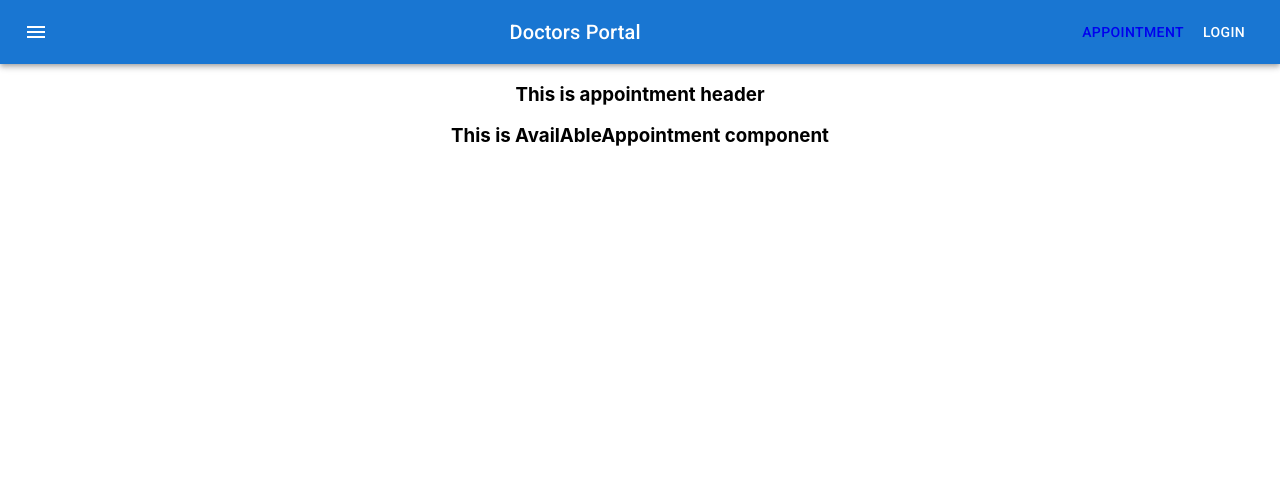
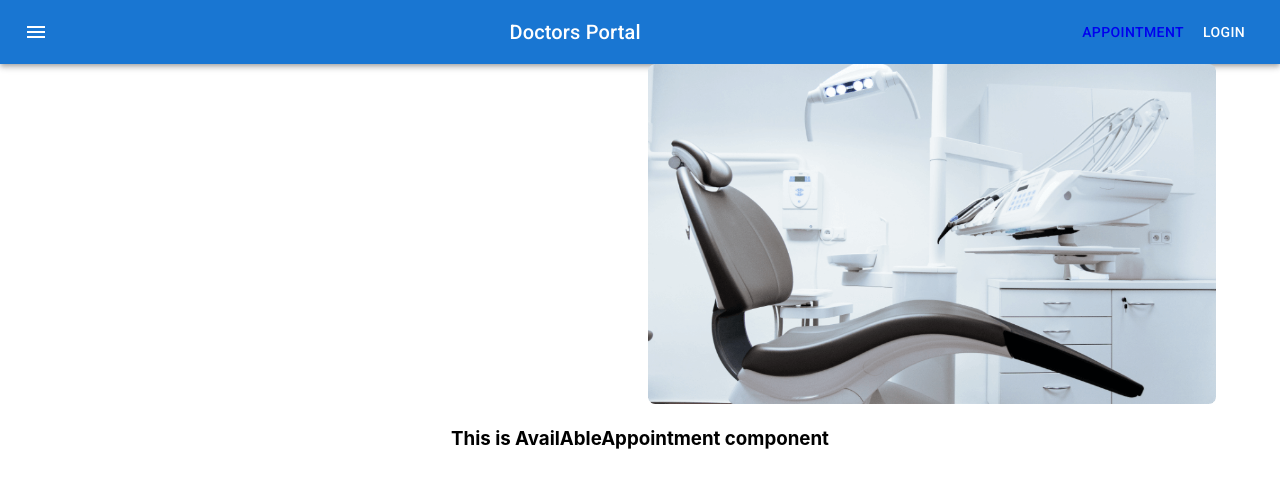
Before and after one commit to DebabrataSaha-570/Doctors-Portal-Client-notComplete, a React (Create React App) app: page /appointment in a window 1280 px wide. Shown: the top 488 px of the page. Built offline with nearby package versions, Linux system fonts and the light colour scheme.

Commit message:
created appointment header with mui date picker

```diff
--- a/package.json
+++ b/package.json
@@ -9,6 +9,7 @@
     "@fortawesome/free-solid-svg-icons": "^5.15.4",
     "@fortawesome/react-fontawesome": "^0.1.16",
     "@mui/icons-material": "^5.2.4",
+    "@mui/lab": "^5.0.0-alpha.60",
     "@mui/material": "^5.2.4",
     "@testing-library/jest-dom": "^5.16.1",
     "@testing-library/react": "^12.1.2",
--- a/src/Pages/Appointment/AppointmentHeader/AppointmentHeader.js
+++ b/src/Pages/Appointment/AppointmentHeader/AppointmentHeader.js
@@ -1,10 +1,20 @@
+import { Container, Grid } from '@mui/material';
 import React from 'react';
-
+import chair from '../../../images/chair.png'
+import Calender from '../../Shared/Calender/Calender';
 const AppointmentHeader = () => {
     return (
-        <div>
-            <h3>This is appointment header</h3>
-        </div>
+        <Container>
+            <Grid container spacing={2}>
+                <Grid item xs={12} md={6}>
+                    <Calender></Calender>
+                </Grid>
+                <Grid item xs={12} md={6}>
+                    <img src={chair} style={{ width: '100%' }} alt="" />
+                </Grid>
+
+            </Grid>
+        </Container>
     );
 };
 
--- /dev/null
+++ b/src/Pages/Shared/Calender/Calender.js
@@ -0,0 +1,16 @@
+import React from 'react';
+import isWeekend from 'date-fns/isWeekend';
+import TextField from '@mui/material/TextField';
+import AdapterDateFns from '@mui/lab/AdapterDateFns';
+import LocalizationProvider from '@mui/lab/LocalizationProvider';
+import StaticDatePicker from '@mui/lab/StaticDatePicker';
+
+const Calender = () => {
+    return (
+        <div>
+
+        </div>
+    );
+};
+
+export default Calender;
```
Also changed, not shown: 1 other file (tests, documents, lock files or other folders).
